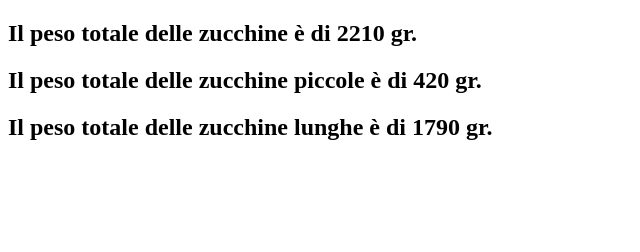
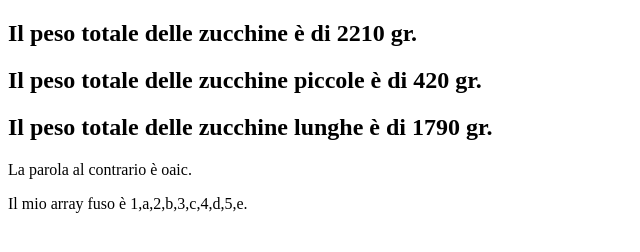
Before and after one commit to Shinrael/js-jsnacks-blocco-5, a plain HTML site: page index.html in a window 1280 px wide. Shown: the whole page, without its empty margins (0-640 px from the left). Drawn offline with Linux system fonts and the light colour scheme.

Commit message:
[add] edit

```diff
--- a/index.html
+++ b/index.html
@@ -10,7 +10,8 @@
   <h2 class="output"></h2>
   <h2 class="peso-piccole"></h2>
   <h2 class="peso-grandi"></h2>
-
+  <p class="reverse"></p>
+  <p class="fusion-array"></p>
 
   <script src="js/script.js"></script>
 </body>
--- a/js/script.js
+++ b/js/script.js
@@ -92,8 +92,12 @@ zucchinePiccole.forEach(zucchina => {
   `;
 });
 
+const reverseOutput = document.querySelector('.reverse');
 const eman = reverseName('ciao');
 console.log(eman);
+reverseOutput.innerHTML = `
+La parola al contrario è ${eman}.
+`;
 
 const numeri = [1,2,3,4,5];
 const lettere = ['a','b','c','d','e'];
@@ -103,7 +107,10 @@ for(let i = 0; i < numeri.length; i++){
   unicoArray.push(numeri[i]);
   unicoArray.push(lettere[i]);
 }
-console.log(unicoArray);
+const fusionArray = document.querySelector('.fusion-array');
+fusionArray.innerHTML = `
+Il mio array fuso è ${unicoArray}.
+`;
 
 
 
```
